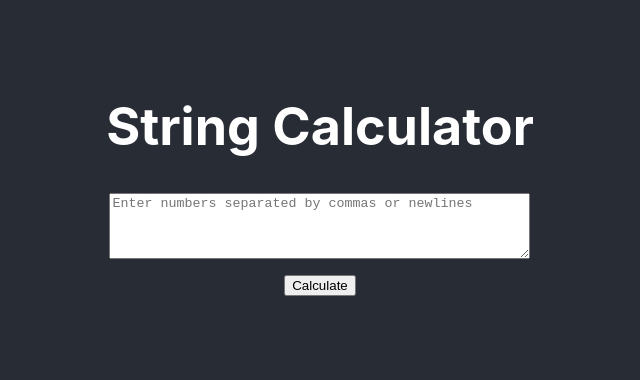
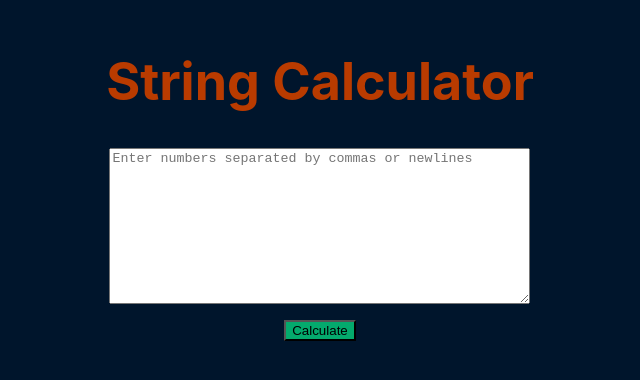
Before and after one commit to Lakhanrajput1108/string-calculator, a React (Create React App) app: page / in a window 1280 px wide. Shown: the part 222-602 px from the top of the page, without its empty margins (320-960 px from the left). Built offline with nearby package versions, Linux system fonts and the light colour scheme.

Commit message:
some styling changes

```diff
--- a/src/App.css
+++ b/src/App.css
@@ -2,30 +2,19 @@
   text-align: center;
 }
 
-.App-logo {
-  height: 40vmin;
-  pointer-events: none;
-}
-
-@media (prefers-reduced-motion: no-preference) {
-  .App-logo {
-    animation: App-logo-spin infinite 20s linear;
-  }
-}
-
 .App-header {
-  background-color: #282c34;
+  background-color: #00152c;
   min-height: 100vh;
   display: flex;
   flex-direction: column;
   align-items: center;
   justify-content: center;
   font-size: calc(10px + 2vmin);
-  color: white;
+  color: rgb(185, 59, 0);
 }
 
 .App-link {
-  color: #61dafb;
+  color: #00b9ec;
 }
 
 @keyframes App-logo-spin {
--- a/src/Calculaor/calculator.jsx
+++ b/src/Calculaor/calculator.jsx
@@ -60,12 +60,12 @@ const StringCalculator = () => {
       < textarea
         value={input}
         onChange={handleChange}
-        rows="4"
+        rows="10"
         cols="50"
         placeholder="Enter numbers separated by commas or newlines"
       />
       <br />
-      < button onClick={handleSubmit} > Calculate </button>
+      < button onClick={handleSubmit} style={{ backgroundColor: '#04AA6D' }}> Calculate </button>
 
       {error && <p style={{ color: 'red' }}> Error: {error} </p>}
 
```
Also changed, not shown: public/logo192.png.
